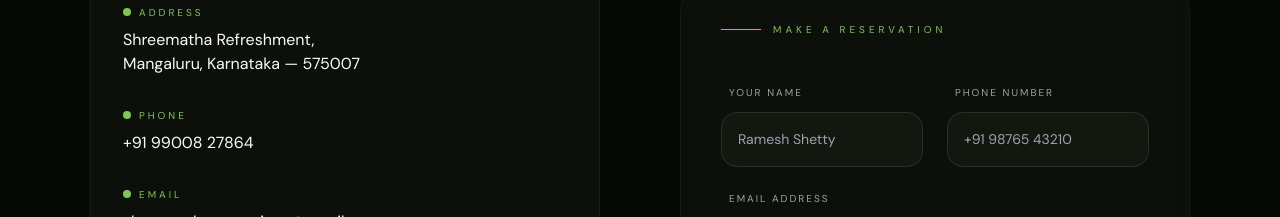
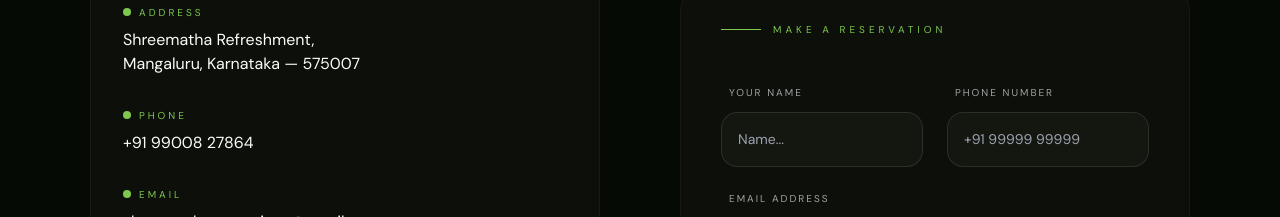
Before and after one commit to Naren1520/ShreemathaRefreshments, a Next.js app: page /contact in a window 1280 px wide. Shown: the part 312-529 px from the top of the page. Built offline with nearby package versions, Linux system fonts and the light colour scheme; a web font is replaced by a local one.

Commit message:
updated reservation section to redirect to wtsp url

```diff
--- a/app/contact/page.tsx
+++ b/app/contact/page.tsx
@@ -18,8 +18,21 @@
 
   const handleSubmit = (e: React.FormEvent) => {
     e.preventDefault();
-    console.log("Reservation requested:", formData);
-    alert("Reservation requested! (This is a demo frontend)");
+
+    // Create structured message for WhatsApp
+    const message = `*🎉 Reservation Request - Shreematha Refreshment*\n\n*Guest Details:*\n📝 Name: ${formData.name}\n📱 Phone: ${formData.phone}\n📧 Email: ${formData.email}\n\n*Reservation Details:*\n📅 Date: ${formData.date}\n👥 Guests: ${formData.guests}\n${formData.requests ? `✍️ Special Requests: ${formData.requests}` : ''}`;
+
+    // WhatsApp phone number (without + and spaces)
+    const phoneNumber = '919900827864';
+
+    // Encode the message for URL
+    const encodedMessage = encodeURIComponent(message);
+
+    // Create WhatsApp URL
+    const whatsappUrl = `https://wa.me/${phoneNumber}?text=${encodedMessage}`;
+
+    // Open WhatsApp in new tab
+    window.open(whatsappUrl, '_blank');
   };
 
   return (
@@ -101,7 +114,7 @@
                 <input
                   type="text"
                   name="name"
-                  placeholder="Ramesh Shetty"
+                  placeholder="Name..."
                   value={formData.name}
                   onChange={handleChange}
                   required
@@ -113,7 +126,7 @@
                 <input
                   type="tel"
                   name="phone"
-                  placeholder="+91 98765 43210"
+                  placeholder="+91 99999 99999"
                   value={formData.phone}
                   onChange={handleChange}
                   required
```
